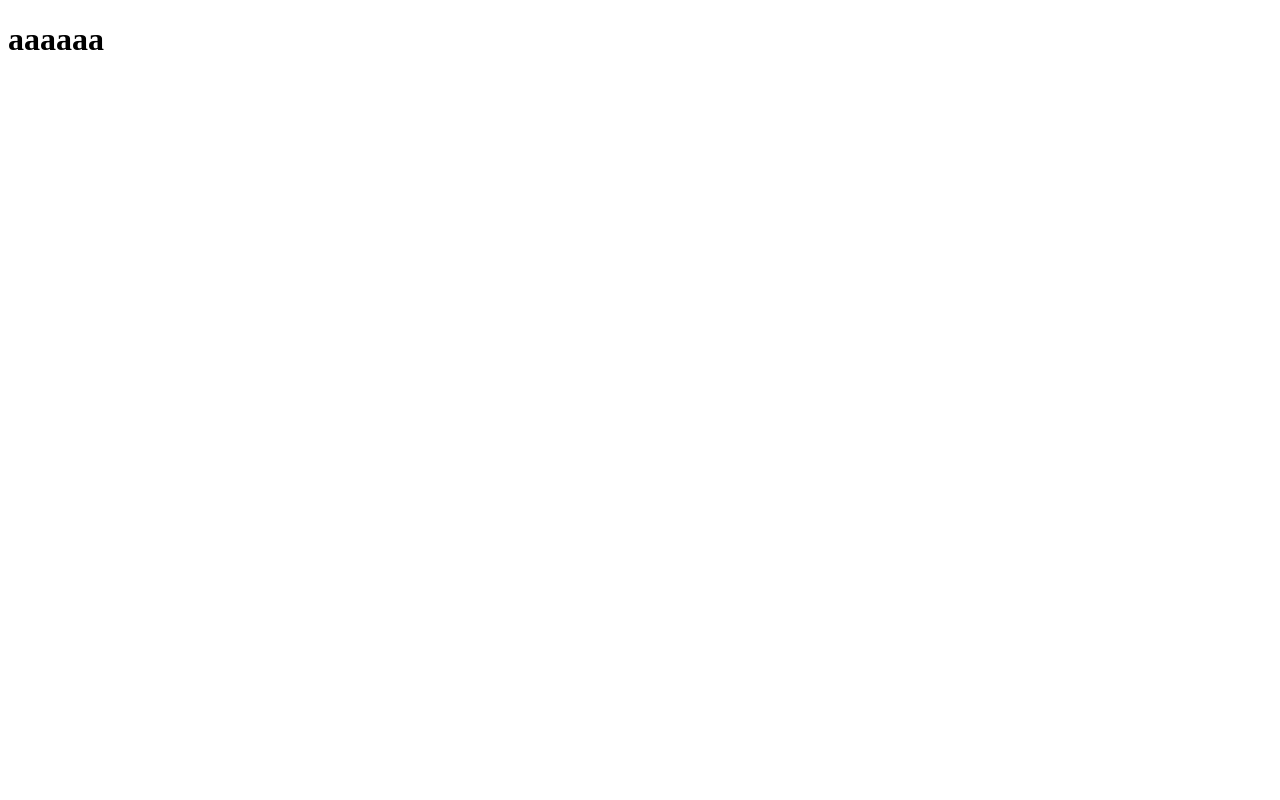
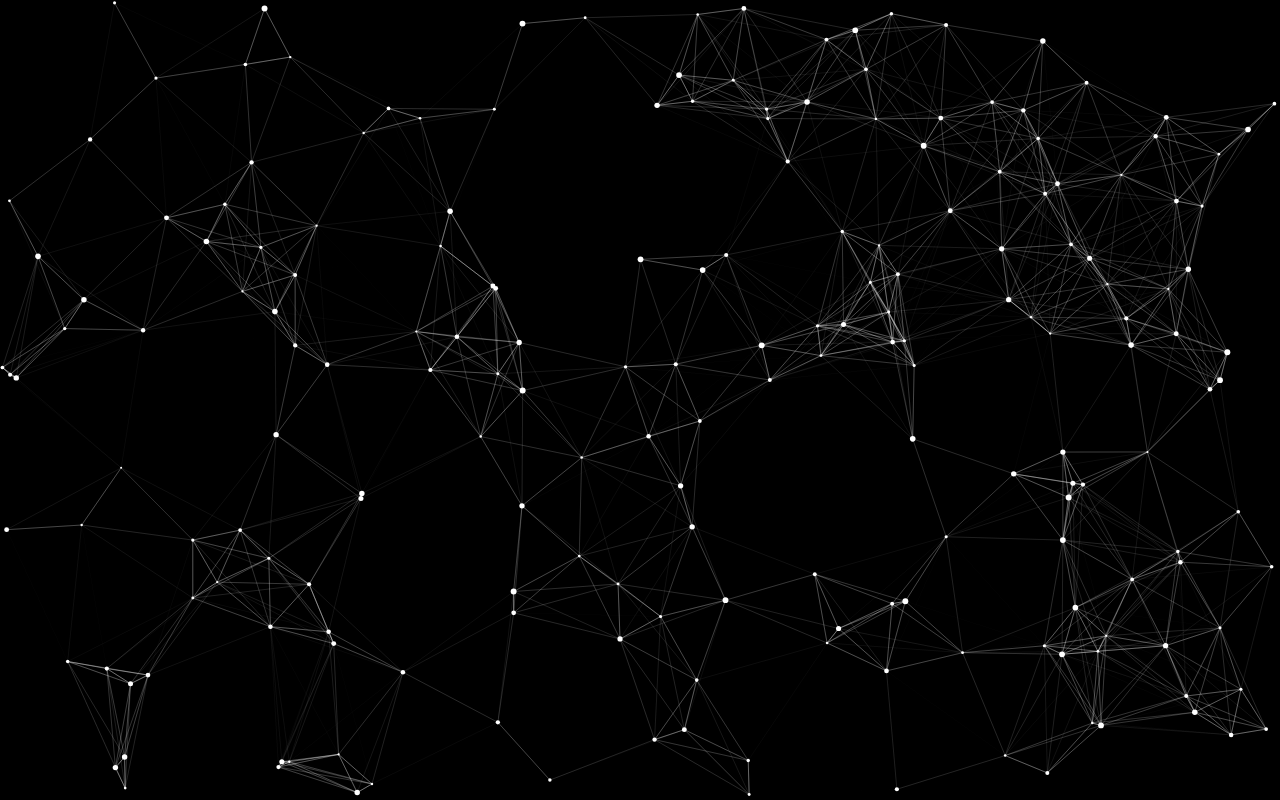
Before and after one commit to not-hype-pruduction/frontend-battlecodes, a React (Create React App) app: page /login in a window 1280 px wide. Built offline with nearby package versions, Linux system fonts and the light colour scheme.

Commit message:
fix: backgrpund reloading when change screen

```diff
--- a/src/index.tsx
+++ b/src/index.tsx
@@ -8,6 +8,8 @@ import {
   Link,
 } from "react-router-dom";
 import Auth from "./auth-pages/Auth";
+import ParticlesComponent from "./components/particles";
+import "./main/App.css";
 
 const router = createBrowserRouter([
   {
@@ -27,5 +29,8 @@ const router = createBrowserRouter([
 const rootElement = document.getElementById("root") as HTMLElement;
 
 createRoot(rootElement).render(
-  <RouterProvider router={router} />
+  <>
+    <ParticlesComponent id="particles"></ParticlesComponent>
+    <RouterProvider router={router} />
+  </>
 );
--- a/src/main/App.tsx
+++ b/src/main/App.tsx
@@ -109,7 +109,6 @@ const App = () => {
   return (
     <>
       <div className='main-container'>
-        <Particles id="particles"></Particles>
         <NavBar></NavBar>
         <MainContainer></MainContainer>
       </div>
```
